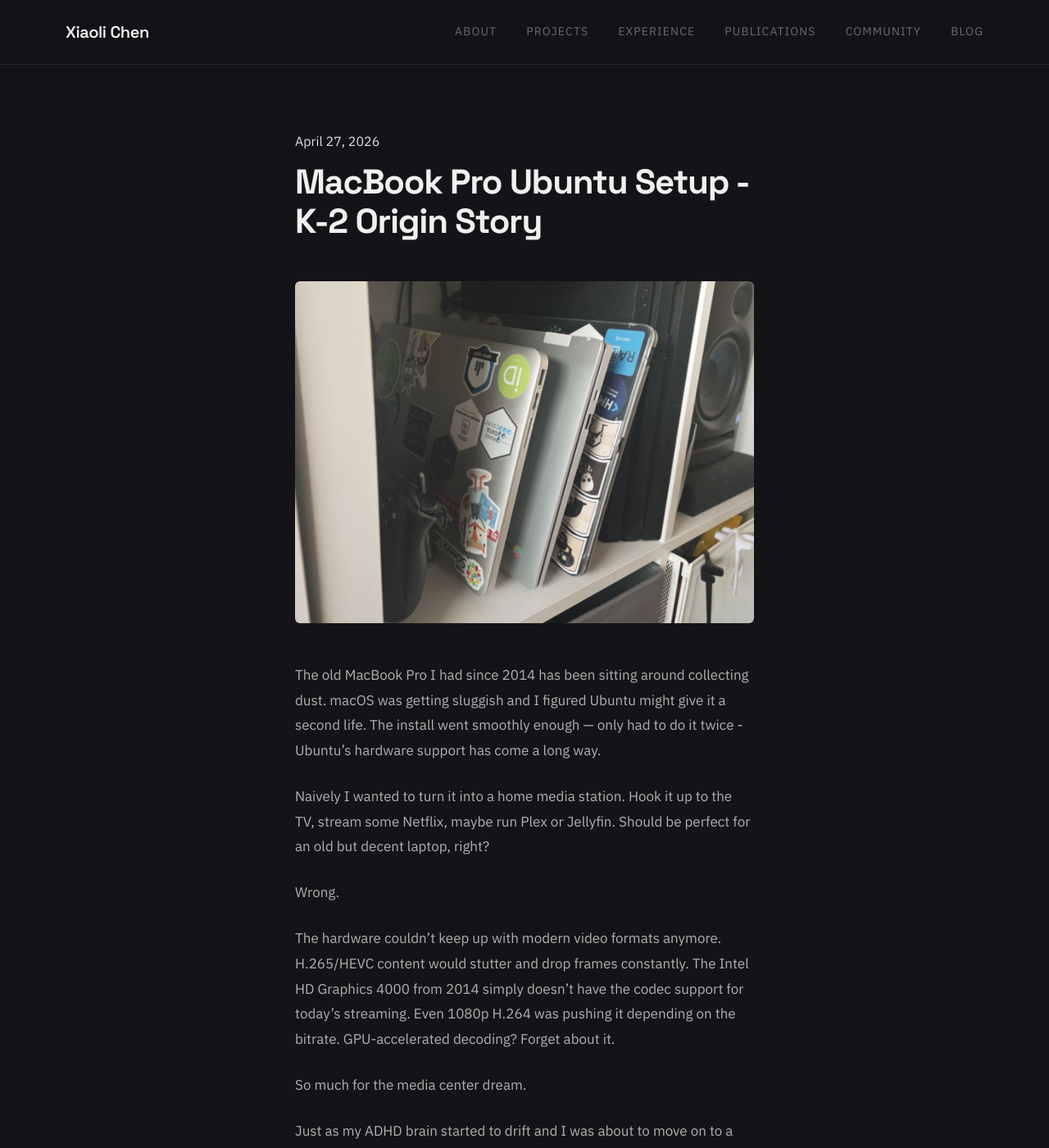
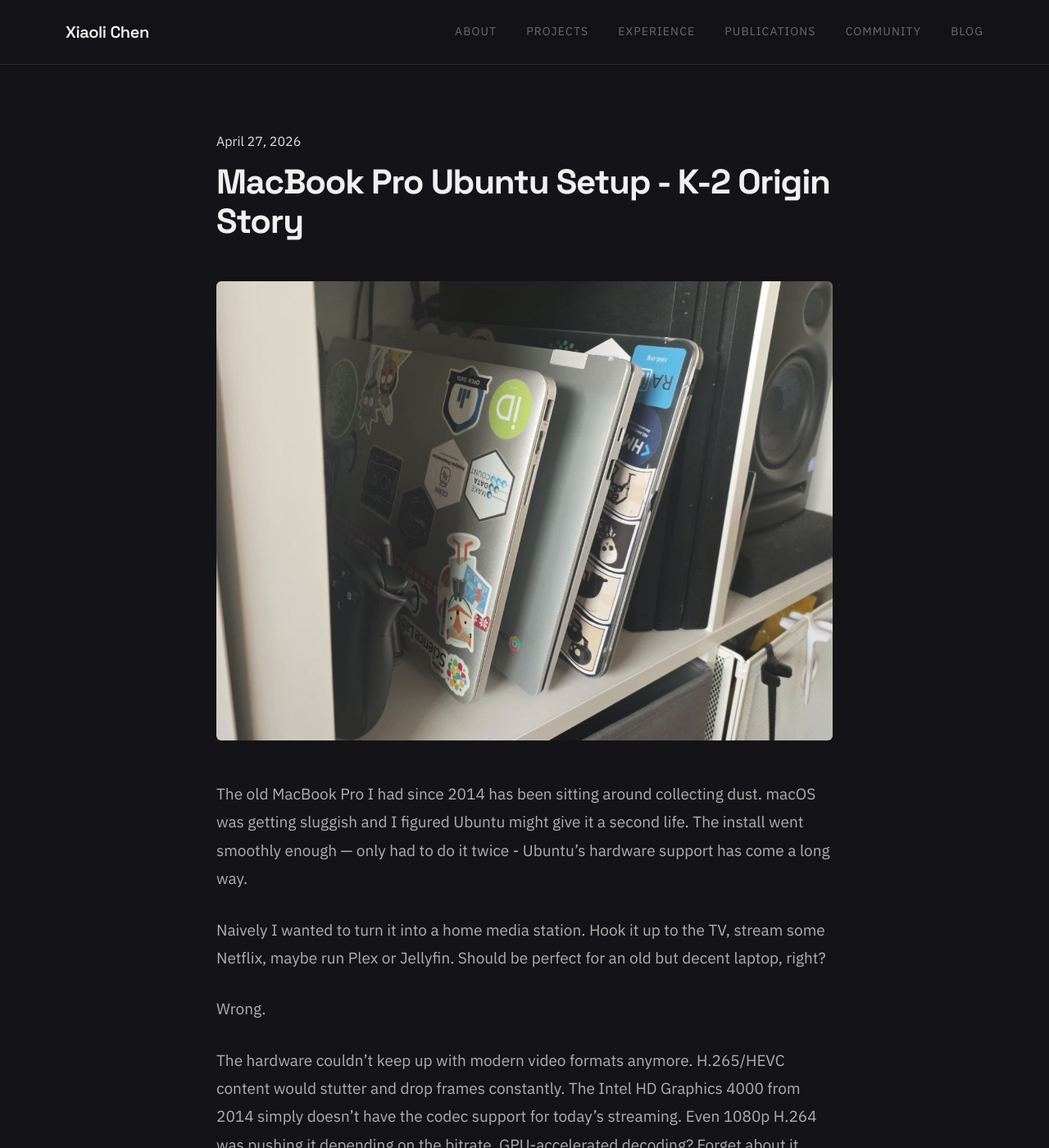
Before and after one commit to xchen101/xchen101.github.io, a Jekyll site: the page built from _posts/2026-04-27-MacBook Pro Ubuntu Setup - K-2 Origin Story 1.md, in a window 1280 px wide and 1400 px high. Shown: the whole window at 82% size. Built offline with Jekyll 4.4.1, drawn with Linux system fonts in a browser that asks for light colours.

Commit message:
typography: increase post max-width to 880px, body font to 19px

```diff
--- a/assets/css/style.css
+++ b/assets/css/style.css
@@ -79,9 +79,9 @@ img { max-width: 100%; height: auto; display: block; }
 
 /* Post Full */
 .post-full {
-  max-width: 720px;
+  max-width: 880px;
   margin: 0 auto;
-  padding: 80px 80px;
+  padding: 80px 64px;
   width: 100%;
 }
 .post-header {
@@ -105,7 +105,7 @@ img { max-width: 100%; height: auto; display: block; }
   filter: saturate(0.8);
 }
 .post-body {
-  font-size: 17px;
+  font-size: 19px;
   line-height: 1.8;
   color: #B0B0B0;
 }
```
